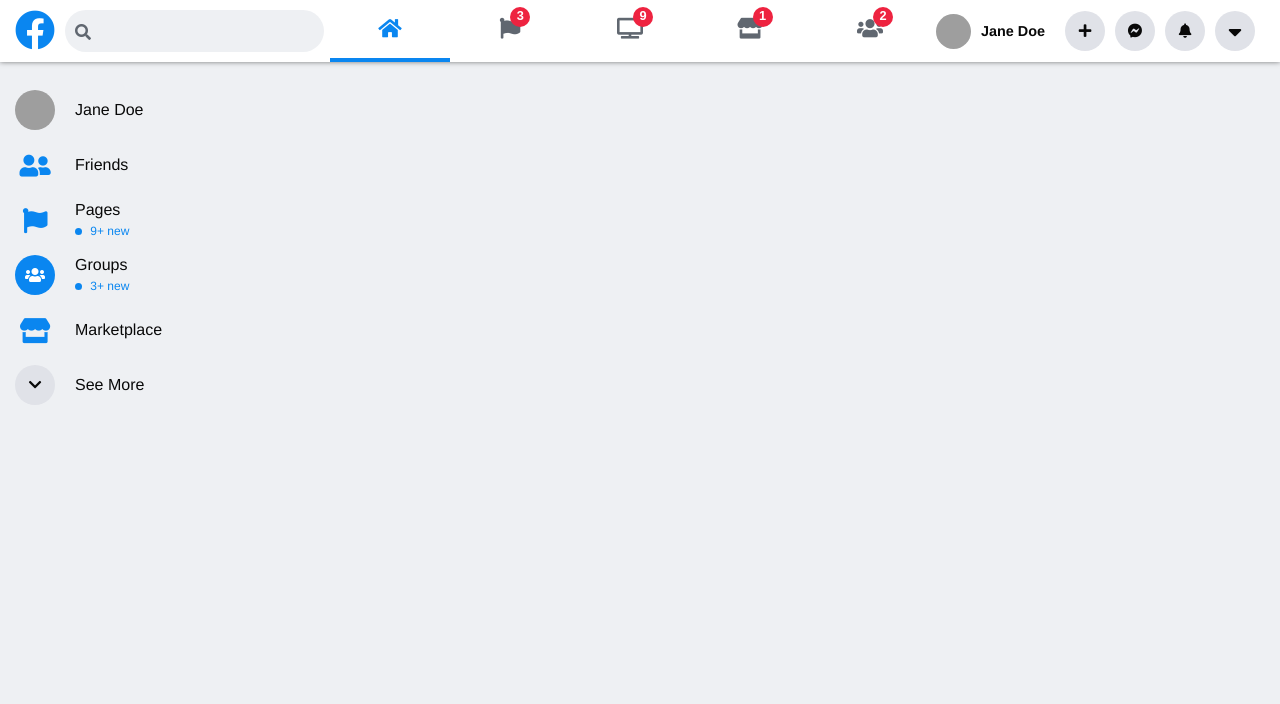
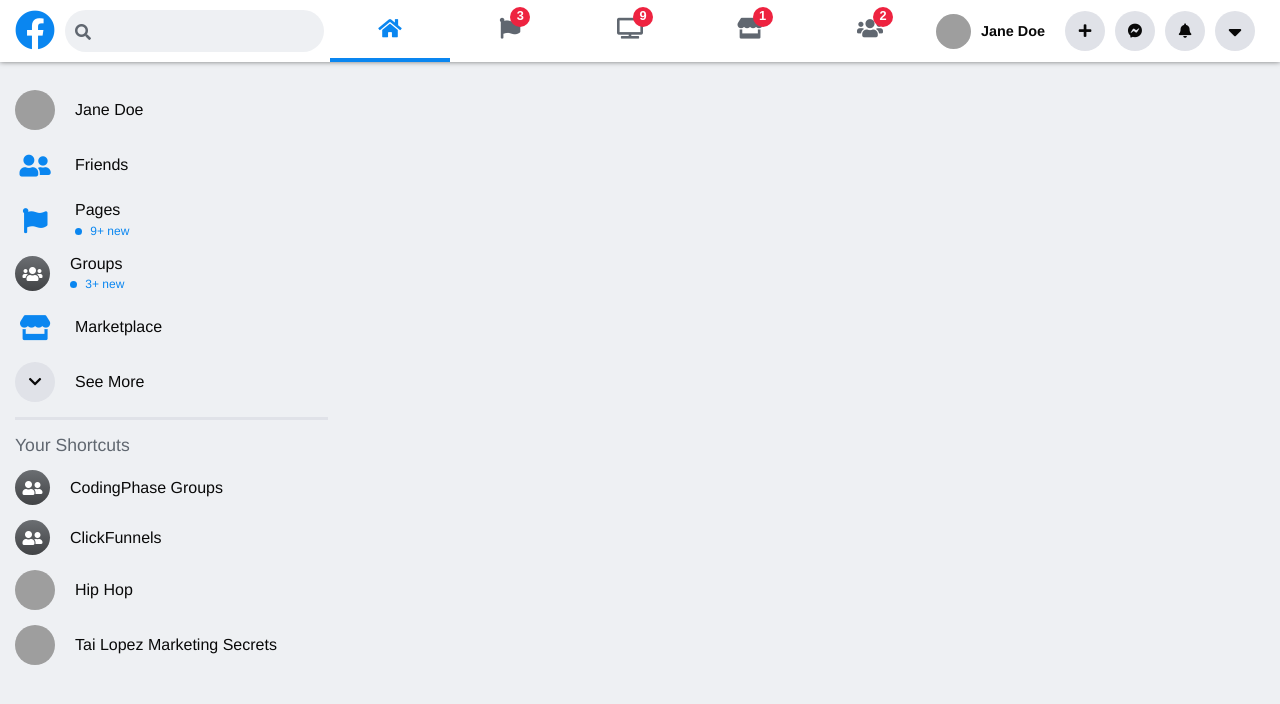
Before and after one commit to Postem1/CP_Projec, a plain HTML site: page FrontEndDeveloper/facebook-clone/index.html in a window 1280 px wide. Drawn offline with Linux system fonts and the light colour scheme; grey boxes are pictures that could not be loaded.

Commit message:
sidenav completed

```diff
--- a/FrontEndDeveloper/facebook-clone/css/styles.css
+++ b/FrontEndDeveloper/facebook-clone/css/styles.css
@@ -19,6 +19,7 @@
   --light-color-text: #606770;
   --button-link: #e0e2e8;
   --stories-bg: 090909;
+  --icon-circle-bg: linear-gradient(0deg, rgba(65,67,69,1) 0%, rgba(107, 110,114,1)100%);
 }
 
 body {
@@ -177,6 +178,10 @@ header {
   display: flex;
 }
 
+.sidenav {
+  width: 25%;
+}
+
 .sidenav__item {
   display: flex;
   align-items: center;
@@ -188,6 +193,8 @@ header {
   height: 40px;
   width: 40px;
   margin-right: 20px;
+  object-fit: cover;
+  object-position: center;
 }
 
 .sidenav__item-title {
@@ -230,9 +237,11 @@ header {
 }
 
 .sidenav__item-icon--circle-white {
-  background: var(--fb-blue);
+  background: var(--icon-circle-bg);
   border-radius: 50%;
   font-size: 1rem;
+  width: 35px;
+  height: 35px;
 }
 
 .sidenav__item-icon .fas, .sidenav__item-icon .fab {
@@ -246,3 +255,17 @@ header {
 .sidenav__item-icon--circle-white .fas, .sidenav__item-icon--circle-white .fab {
   color: var(--fb-whitebg);
 }
+
+.sidenav__line {
+  height: 3px;
+  background: var(--button-link);
+  margin-bottom: 15px;
+  display: block;
+}
+
+.sidenav__heading-title {
+  display: block;
+  color: var(--light-color-text);
+  font-size: 1.1rem;
+  margin-bottom: 15px;
+}
--- a/FrontEndDeveloper/facebook-clone/index.html
+++ b/FrontEndDeveloper/facebook-clone/index.html
@@ -128,8 +128,35 @@
                         See More
                     </span>
                 </div>
+                <div class="sidenav__line"></div>
+                <span class="sidenav__heading-title">
+                    Your Shortcuts
+                </span>
+                <div class="sidenav__item">
+                    <div class="sidenav__item-icon sidenav__item-icon--circle-white">
+                        <i class="fas fa-user-friends"></i>
+                    </div>
+                    <span class="sidenav__item-title">
+                        CodingPhase Groups
+                    </span>
+                </div>
+                <div class="sidenav__item">
+                    <div class="sidenav__item-icon sidenav__item-icon--circle-white">
+                        <i class="fas fa-user-friends"></i>
+                    </div>
+                    <span class="sidenav__item-title">
+                        ClickFunnels
+                    </span>
+                </div>
+                <div class="sidenav__item">
+                    <img src="https://upload.wikimedia.org/wikipedia/commons/thumb/9/9c/Jay-Z_%40_Shawn_%27Jay-Z%27_Carter_Foundation_Carnival_%28crop_2%29.jpg/1200px-Jay-Z_%40_Shawn_%27Jay-Z%27_Carter_Foundation_Carnival_%28crop_2%29.jpg" class="sidenav__item-img">
+                    <span class="sidenav__item-title">Hip Hop</span>
+                </div>
+                <div class="sidenav__item">
+                    <img src="https://thumbor.forbes.com/thumbor/fit-in/416x416/filters%3Aformat%28jpg%29/https%3A%2F%2Fspecials-images.forbesimg.com%2Fimageserve%2F5a3408a04bbe6f192f088370%2F0x0.jpg%3Fbackground%3D000000%26cropX1%3D341%26cropX2%3D2513%26cropY1%3D95%26cropY2%3D2268" class="sidenav__item-img">
+                    <span class="sidenav__item-title">Tai Lopez Marketing Secrets</span>
+                </div>
             </section>
         </section>
     </body>
-
 </html>
```
